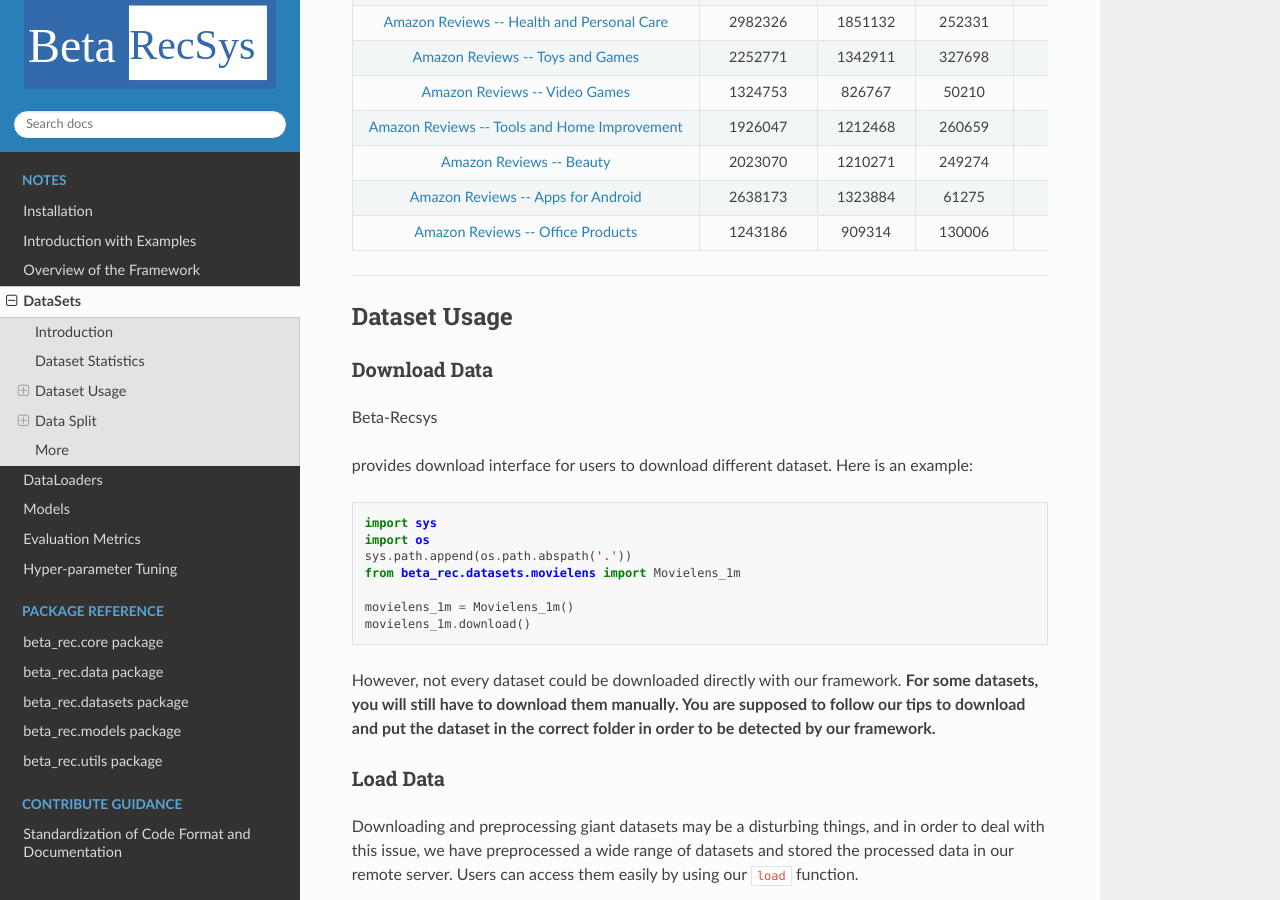
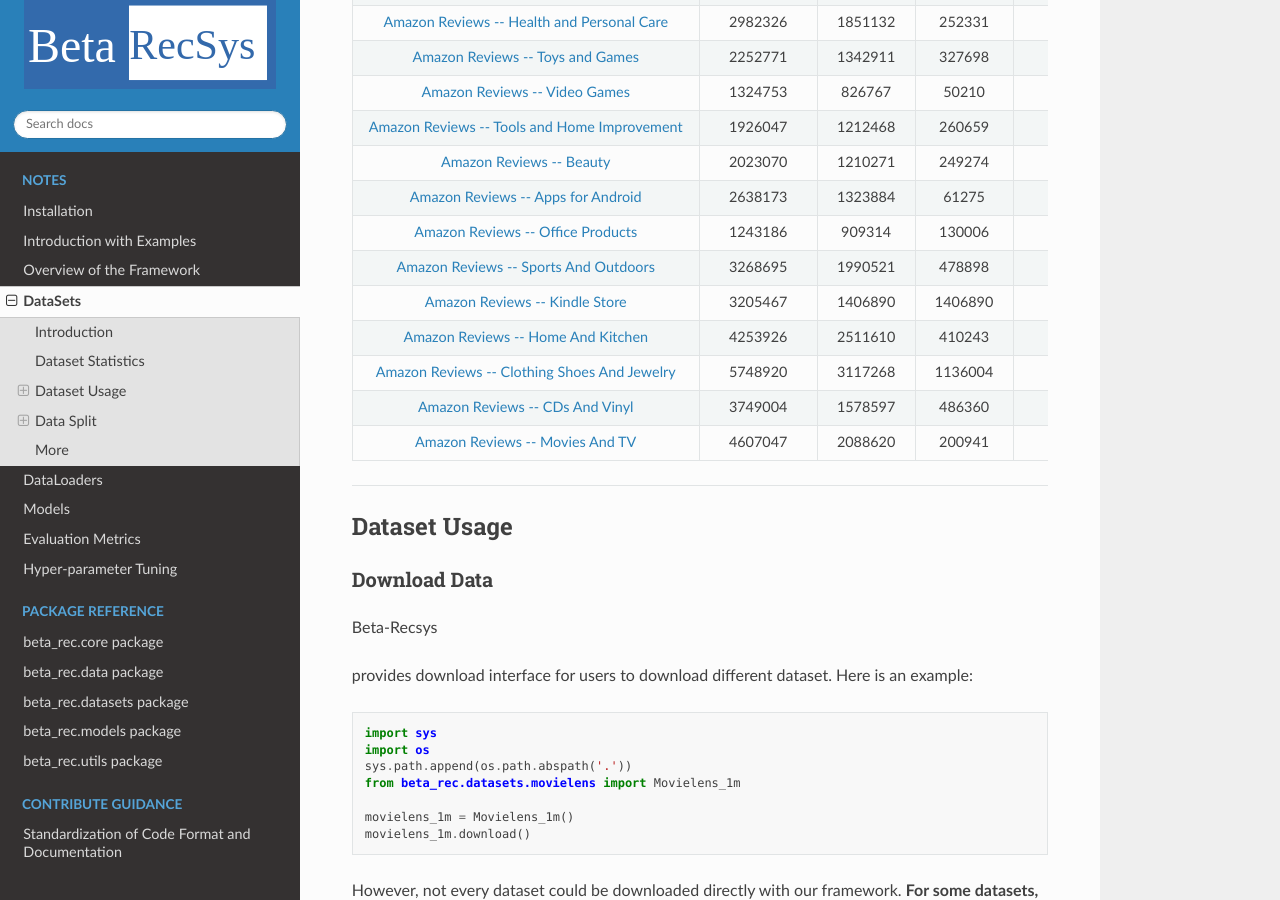
Before and after one commit to beta-team/beta-recsys, a Sphinx documentation site: the page built from docs/notes/datasets.md, in a window 1280 px wide and 900 px high, scrolled down 3443 px. Built offline with Sphinx 7.4.7 and the Read the Docs theme 2.0.0, drawn with Linux system fonts in a browser that asks for light colours; formulas are drawn with MathJax 3; pages that are not in the unit, such as notebooks, are missing from menus.

Commit message:
feat: update Amazon dataset doc

```diff
--- a/docs/notes/datasets.md
+++ b/docs/notes/datasets.md
@@ -109,6 +109,12 @@
 | [Amazon Reviews -- Beauty](http://jmcauley.ucsd.edu/data/amazon/links.html) | 2023070 | 1210271 | 249274 | 5 | 4231 |
 | [Amazon Reviews -- Apps for Android](http://jmcauley.ucsd.edu/data/amazon/links.html) | 2638173 | 1323884 | 61275 | 5 | 1283 |
 | [Amazon Reviews -- Office Products](http://jmcauley.ucsd.edu/data/amazon/links.html) | 1243186 | 909314 | 130006 | 5 | 5400 |
+| [Amazon Reviews -- Sports And Outdoors](http://jmcauley.ucsd.edu/data/amazon/links.html) | 3268695 | 1990521 | 478898 | 5 | 4786 |
+| [Amazon Reviews -- Kindle Store](http://jmcauley.ucsd.edu/data/amazon/links.html) | 3205467 | 1406890 | 1406890 | 5 | 3328 |
+| [Amazon Reviews -- Home And Kitchen](http://jmcauley.ucsd.edu/data/amazon/links.html) | 4253926 | 2511610 | 410243 | 5 | 5202 |
+| [Amazon Reviews -- Clothing Shoes And Jewelry](http://jmcauley.ucsd.edu/data/amazon/links.html) | 5748920 | 3117268 | 1136004 | 5 | 4209 |
+| [Amazon Reviews -- CDs And Vinyl](http://jmcauley.ucsd.edu/data/amazon/links.html) | 3749004 | 1578597 | 486360 | 5 | 6041 |
+| [Amazon Reviews -- Movies And TV](http://jmcauley.ucsd.edu/data/amazon/links.html) | 4607047 | 2088620 | 200941 | 5 | 6004 |
 
 ---
 
```
